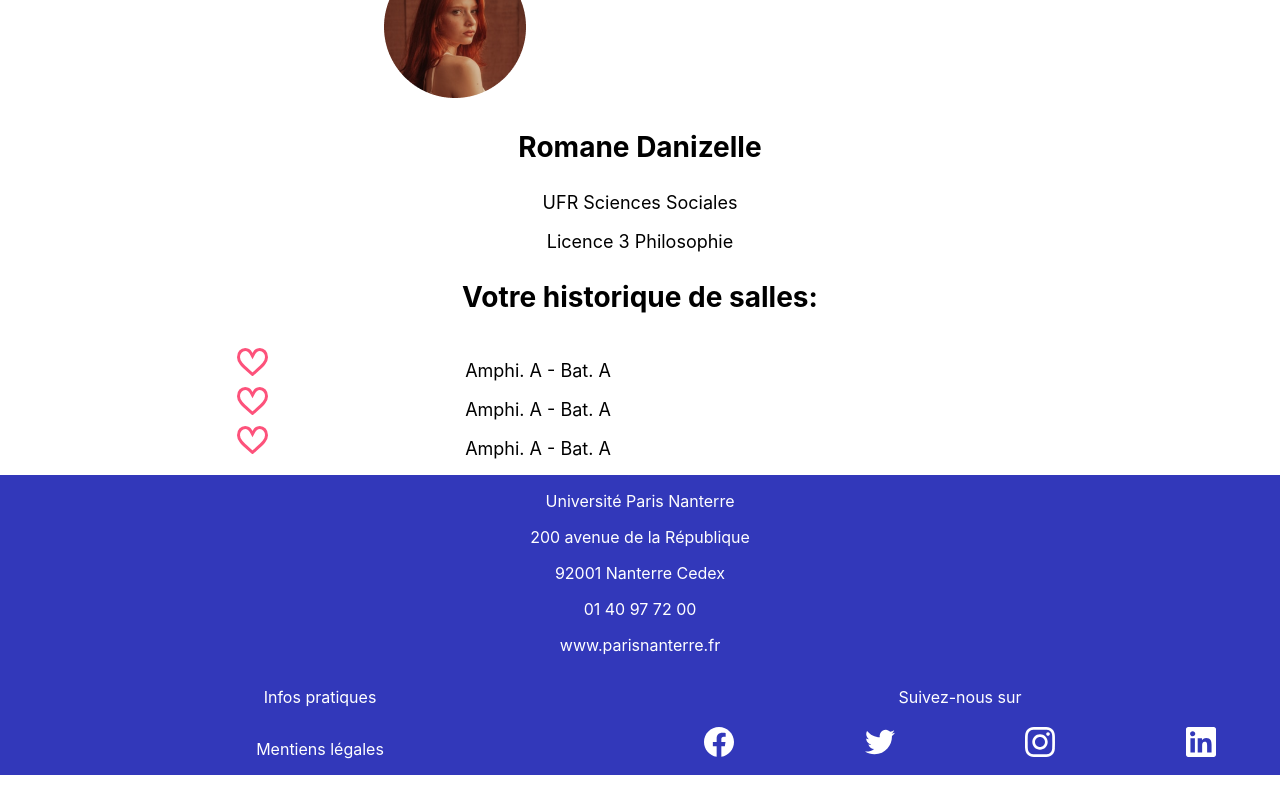
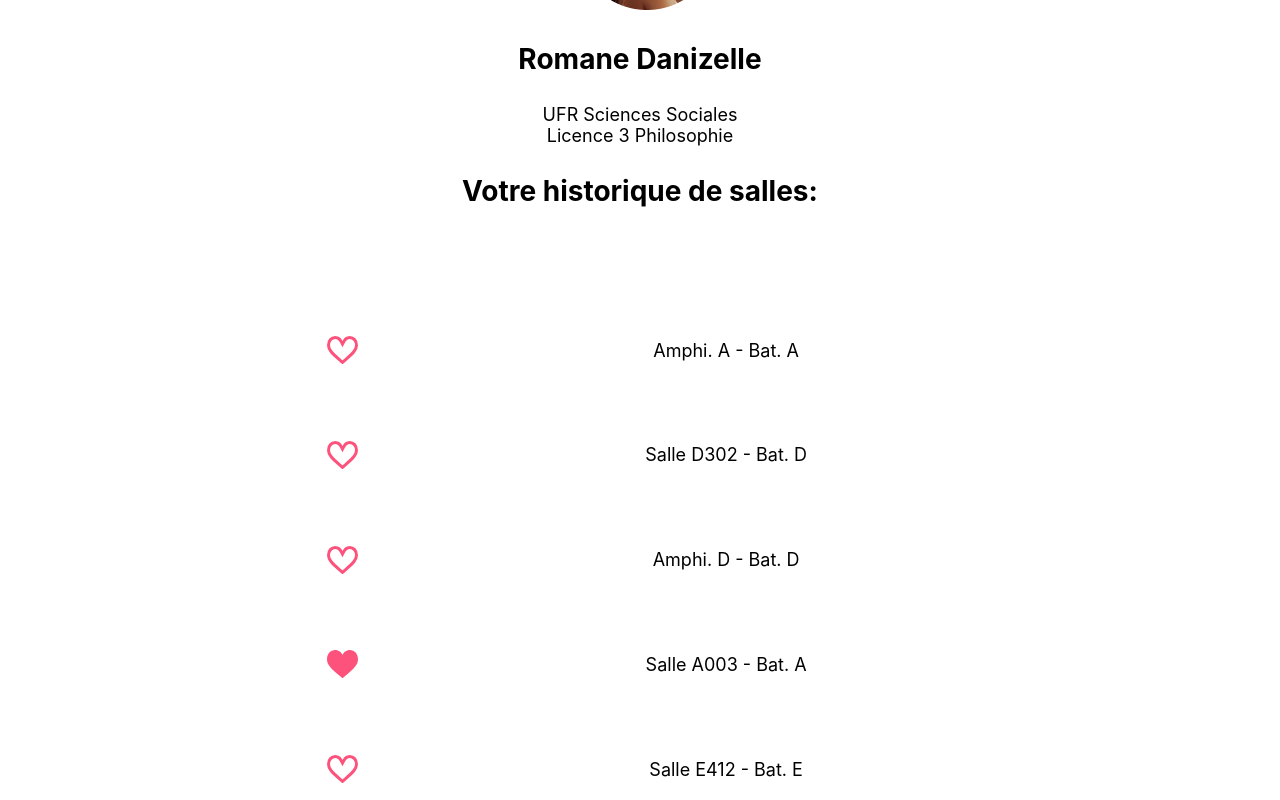
Before and after one commit to nbinet/TMS, a React (Create React App) app: page /paramspage in a window 1280 px wide. Shown: the part 340-1140 px from the top of the page. Before the commit the page ends 1115 px from the top, so only its background shows below. Built offline with nearby package versions, Linux system fonts and the light colour scheme.

Commit message:
add paramspage&linked

```diff
--- a/src/Route/routes.js
+++ b/src/Route/routes.js
@@ -35,7 +35,7 @@ const routes = [
     component: RoomBuilding,
   },
   {
-    path: "/batAamphiA",
+    path: "/bataamphia",
     component: batAamphiA,
   },
   {
--- a/src/components/header/HeaderComponent.js
+++ b/src/components/header/HeaderComponent.js
@@ -5,7 +5,7 @@ import "./HeaderComponent.scss";
 export const HeaderComponent = () => {
   return (
     <div className="header">
-      <Link to="/login">
+      <Link to="/home">
         <img alt="login" className="img" src={home} />
       </Link>
     </div>
--- a/src/components/header/HeaderComponent.scss
+++ b/src/components/header/HeaderComponent.scss
@@ -1,6 +1,6 @@
 .header {
   background-color: #3238ba;
-  height: 5vh;
+  height: 10vh;
   display: flex;
   align-items: center;
 
--- a/src/scenes/Home/HomePage.js
+++ b/src/scenes/Home/HomePage.js
@@ -13,7 +13,7 @@ export const  HomePage = () => {
             <div className="selection-container">
                 <div className="selection-content">
                     <img src={Seats} className="Home-icone" alt="Sièges" />
-                    <Button to ='/MapBuilding'
+                    <Button to ='/MapBuilding' className="home_button"
                         type="submit"
                         variant="contained"
                         color="secondary"
@@ -24,23 +24,27 @@ export const  HomePage = () => {
 
                 <div className="selection-content">
                     <img src={Mapicon} className="Home-icone" alt="Carte" />
-                    <Button to ='/mapbuilding'
+                    <Button to ='/mapbuilding' className="home_button"
                         type="submit"
                         variant="contained"
                         color="secondary"
                         >
+                        <Link to ="/mapbuilding" >
                         Chercher une salle
+                        </Link>
                     </Button>
                 </div>
 
                 <div className="selection-content">
                     <img src={Params} className="Home-icone" alt="Engrenages" />
-                    <Button to ='/mapbuilding'
+                    <Button to ='/mapbuilding' className="home_button"
                         type="submit"
                         variant="contained"
                         color="secondary"
                         >
+                        <Link to ="paramspage">
                         Accéder à vos paramètres
+                        </Link>
                     </Button>
                 </div>
             </div>
--- a/src/scenes/Home/homepage.css
+++ b/src/scenes/Home/homepage.css
@@ -5,6 +5,13 @@
     align-items: center;
     justify-content: center;
     font-size: calc(16px + 2vmin);
+
+}
+.home_button {
+
+    outline: none;
+  	text-decoration: none;
+	color:#FFFFFF;
 
 }
 
--- a/src/scenes/ParamsPage/paramspage.js
+++ b/src/scenes/ParamsPage/paramspage.js
@@ -3,6 +3,12 @@ import { Link } from "react-router-dom"
 import pp from "../../assets/pngs/pp.png";
 import arrow from "../../assets/svgs/leftarrow.svg";
 import heart from "../../assets/svgs/smallheart.svg"
+import heartLiked from "../../assets/svgs/likedheart.svg"
+
+function liked(e){
+	e.target.setAttribute('src',
+	{heartLiked})
+}
 export const ParamsPage = () => {
 	return (
 		<div className="ParamsPage">
@@ -21,16 +27,24 @@ export const ParamsPage = () => {
 				<p className="titletext preferences_title">Votre historique de salles:</p>
 				<ul className ="container_preferences">
 					<div className="group_preferences">
-						<img src={heart} alt="favoris">
+						<img src={heart} onClick="src={arrow}" alt="favoris">
 						</img><p className="smalltext preferences_lines">Amphi. A - Bat. A</p>
 					</div>
 					<div className="group_preferences">
-					<img src={heart} alt="favoris">
-					</img><p className="smalltext preferences_lines">Amphi. A - Bat. A</p>
+					<img src={heart} onClick={liked} alt="favoris">
+					</img><p className="smalltext preferences_lines">Salle D302 - Bat. D</p>
 					</div>
 					<div className="group_preferences">
 					<img src={heart} alt="favoris">
-					</img><p className="smalltext preferences_lines">Amphi. A - Bat. A</p>
+					</img><p className="smalltext preferences_lines">Amphi. D - Bat. D</p>
+					</div>
+					<div className="group_preferences">
+					<img src={heartLiked} alt="favoris">
+					</img><p className="smalltext preferences_lines">Salle A003 - Bat. A</p>
+					</div>
+					<div className="group_preferences">
+					<img src={heart} alt="favoris">
+					</img><p className="smalltext preferences_lines">Salle E412 - Bat. E</p>
 					</div>
 
 				</ul>
--- a/src/scenes/ParamsPage/paramspage.scss
+++ b/src/scenes/ParamsPage/paramspage.scss
@@ -1,3 +1,4 @@
+$breakpoint: 768px;
 ul {
 	list-style-type: none;
 }
@@ -20,6 +21,7 @@ ul {
 	text-align: center;
 	font-size: 18px;
 	margin-bottom:0;
+	margin-top:0;
 }
 .container_preferences {
 	width:60vw;
@@ -33,6 +35,30 @@ ul {
 		display:flex;
 		justify-content: space-evenly;
 		align-items: center;
+		margin-bottom:10%;
+		.preferences_lines {
+			width:80%;
+		}
 	}
+}
 
+@media (min-width: $breakpoint) {
+	.profilpic {
+		margin-left: 45%;
+		  margin-top: 10%;
+	  }
+	  .container_preferences {
+		margin-top:10%;
+		margin-left:20%;
+		flex-direction: row;
+
+		.group_preferences {
+			justify-content: space-around;
+			align-items: center;
+			margin-bottom:10%;
+			.preferences_lines {
+				width:80%;
+			}
+		}
 }
+}
--- a/src/scenes/RoomBuilding/roombuilding.js
+++ b/src/scenes/RoomBuilding/roombuilding.js
@@ -8,7 +8,8 @@ export const RoomBuilding= ()=> {
       src= {arrow}
       alt= "flèche retour" >
       </img>
-			<p className="roombuilding_title" >Bat.A</p>
+			<p className="roombuilding_title mobile" >Bat.A</p>
+			<p className="roombuilding_title desktop" >Batiment A</p>
 			<select name="floor" id="floor select">
    			<option value="floor">R.D.C</option>
     		<option value="floor1">Etage 1</option>
@@ -19,9 +20,9 @@ export const RoomBuilding= ()=> {
 			<div className="Container_roombuilding">
 				<div className="stairs" >Escaliers</div>
 				<div className="Container_room">
-					<button className="room room_1" ><Link to ="/roompage">A001</Link></button>
-					<button className="room room_2" ><Link to ="/roompage">A002</Link></button>
-					<button className="room room_3" ><Link to ="/roompage">A003</Link></button>
+					<button className="room room_1" ><Link to ="/roompage" className="buildlink">A001</Link></button>
+					<button className="room room_2" ><Link to ="/roompage" className="buildlink">A002</Link></button>
+					<button className="room room_3" ><Link to ="/roompage" className="buildlink">A003</Link></button>
 					</div>
 				<button className="amph amph1">Amphi A</button>
 				<span className="door"></span>
--- a/src/scenes/RoomBuilding/roombuilding.scss
+++ b/src/scenes/RoomBuilding/roombuilding.scss
@@ -8,10 +8,11 @@ $breakpoint: 768px;
 	font-size:32px;
 	font-weight: 700;
 	text-align: center;
-	margin-top:0%;
+	margin-top:23%;
 }
 select {
-	margin-left:46vw;
+	margin-left:42vw;
+	margin-bottom:4%;
 }
 .Container_roombuilding {
 	margin-top:5vh;
@@ -70,9 +71,11 @@ select {
 	}
 }
 @media (min-width: $breakpoint) {
-	.roombuilding_title
+	.roombuilding_title{
+		margin-top:20%;
+	}
 	select {
-		margin-left:50vw;
+		margin-left:47.5vw;
 	}
 	.Container_roombuilding {
 		height: 80%;
```
Also changed, not shown: src/assets/svgs/likedheart.svg (added).
